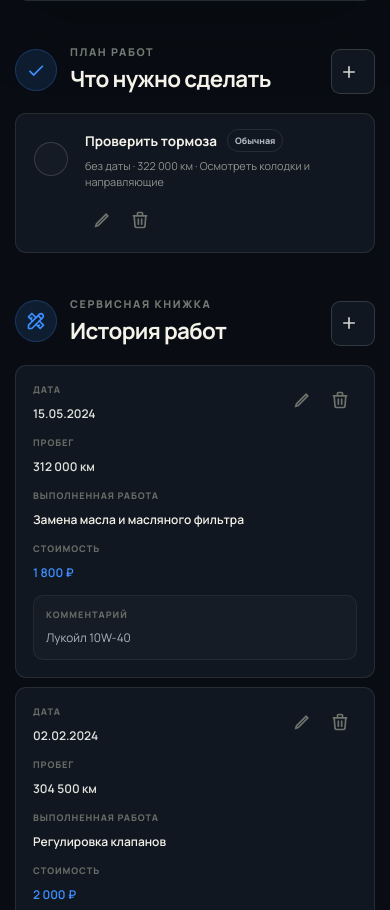
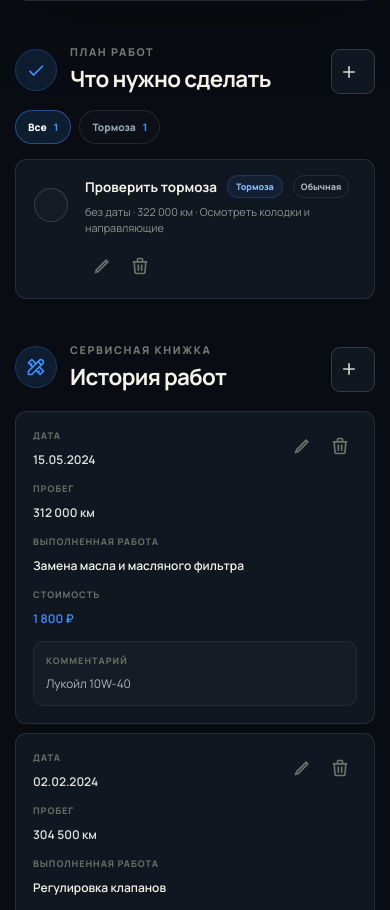
Before and after one commit to DavidShmidt/my-garage, a plain HTML site: page index.html in a window 390 px wide. Shown: the part 950-1860 px from the top of the page. Drawn offline with Linux system fonts and the light colour scheme.

Commit message:
Add task categories

```diff
--- a/index.html
+++ b/index.html
@@ -5,7 +5,7 @@
     <meta name="viewport" content="width=device-width, initial-scale=1">
     <meta name="theme-color" content="#090d13">
     <title>Мой гараж</title>
-    <link rel="stylesheet" href="styles.css?v=20260828-icons">
+    <link rel="stylesheet" href="styles.css?v=20260828-task-categories">
   </head>
   <body>
     <svg class="icon-sprite" aria-hidden="true">
@@ -106,6 +106,7 @@
               <button class="secondary-button" id="addTask"><svg><use href="#i-plus"></use></svg>Новая задача</button>
             </div>
 
+            <div class="task-filters" id="taskFilters" aria-label="Фильтр задач по категории"></div>
             <div class="tasks" id="tasksList"></div>
             <div class="empty-state" id="emptyTasks">
               <span><svg><use href="#i-check"></use></svg></span>
@@ -167,6 +168,24 @@
           <button class="close-button" type="button" data-close-dialog aria-label="Закрыть"><svg><use href="#i-close"></use></svg></button>
         </div>
         <label>Что нужно сделать<input name="title" required maxlength="120" placeholder="Например, проверить тормоза"></label>
+        <label>Категория
+          <select name="category">
+            <option>Двигатель</option>
+            <option>КПП / сцепление</option>
+            <option>Подвеска</option>
+            <option>Тормоза</option>
+            <option>Рулевое</option>
+            <option>Электрика</option>
+            <option>Кузов</option>
+            <option>Салон</option>
+            <option>Колёса / шины</option>
+            <option>Жидкости</option>
+            <option>Плановое ТО</option>
+            <option>Диагностика</option>
+            <option>Покупки</option>
+            <option>Прочее</option>
+          </select>
+        </label>
         <div class="form-row">
           <label>Плановая дата<input name="dueDate" type="date"></label>
           <label>Пробег, км<input name="mileage" type="number" min="0" step="1" placeholder="320000"></label>
@@ -257,6 +276,6 @@
     </dialog>
 
     <script src="config.js?v=20260828-comments"></script>
-    <script src="script.js?v=20260828-icons"></script>
+    <script src="script.js?v=20260828-task-categories"></script>
   </body>
 </html>
--- a/script.js
+++ b/script.js
@@ -1,5 +1,22 @@
 const STORAGE_KEY = "my-garage-v1";
 const SYNC_SETTINGS_KEY = "my-garage-sync-v1";
+const TASK_CATEGORIES = [
+  "Двигатель",
+  "КПП / сцепление",
+  "Подвеска",
+  "Тормоза",
+  "Рулевое",
+  "Электрика",
+  "Кузов",
+  "Салон",
+  "Колёса / шины",
+  "Жидкости",
+  "Плановое ТО",
+  "Диагностика",
+  "Покупки",
+  "Прочее"
+];
+const DEFAULT_TASK_CATEGORY = "Прочее";
 
 const defaultCars = [
   {
@@ -15,7 +32,7 @@ const defaultCars = [
     image: "assets/cars/vaz-2115.png",
     photo: "",
     tasks: [
-      { id: crypto.randomUUID(), title: "Проверить тормоза", dueDate: "", mileage: 322000, priority: "Обычная", status: "Нужно сделать", comment: "Осмотреть колодки и направляющие" }
+      { id: crypto.randomUUID(), title: "Проверить тормоза", category: "Тормоза", dueDate: "", mileage: 322000, priority: "Обычная", status: "Нужно сделать", comment: "Осмотреть колодки и направляющие" }
     ],
     records: [
       { id: crypto.randomUUID(), date: "2024-05-15", mileage: 312000, work: "Замена масла и масляного фильтра", cost: 1800, comment: "Лукойл 10W-40" },
@@ -50,6 +67,7 @@ let syncStatusMessage = "";
 let syncSettings = loadSyncSettings();
 let editingRecordId = null;
 let editingTaskId = null;
+let activeTaskCategory = "Все";
 
 const $ = (selector) => document.querySelector(selector);
 const elements = {
@@ -65,6 +83,7 @@ const elements = {
   records: $("#recordsList"),
   empty: $("#emptyState"),
   tasks: $("#tasksList"),
+  taskFilters: $("#taskFilters"),
   emptyTasks: $("#emptyTasks"),
   recordDialog: $("#recordDialog"),
   recordForm: $("#recordForm"),
@@ -83,6 +102,7 @@ const elements = {
 };
 
 const activeCar = () => cars.find((car) => car.id === activeId);
+const taskCategory = (task) => TASK_CATEGORIES.includes(task?.category) ? task.category : DEFAULT_TASK_CATEGORY;
 const formatMileage = (value) => new Intl.NumberFormat("ru-RU").format(Number(value) || 0);
 const formatCost = (value) => value === "" || value === null || value === undefined
   ? "—"
@@ -266,7 +286,11 @@ function renderRecords(car) {
 }
 
 function renderTasks(car) {
-  const tasks = sortTasks([...(car.tasks || [])]);
+  const allTasks = sortTasks([...(car.tasks || [])]);
+  const tasks = activeTaskCategory === "Все"
+    ? allTasks
+    : allTasks.filter((task) => taskCategory(task) === activeTaskCategory);
+  renderTaskFilters(allTasks);
   elements.tasks.innerHTML = tasks.map((task) => `
     <article class="task ${task.status === "Сделано" ? "done" : ""}">
       <button class="task-check" data-toggle-task="${task.id}" aria-label="Отметить задачу">
@@ -275,6 +299,7 @@ function renderTasks(car) {
       <div class="task-main">
         <div class="task-top">
           <strong>${escapeHtml(task.title)}</strong>
+          <span class="task-category">${escapeHtml(taskCategory(task))}</span>
           <span class="task-priority ${priorityClass(task.priority)}">${escapeHtml(task.priority || "Обычная")}</span>
         </div>
         <p>${task.dueDate ? `до ${formatDate(task.dueDate)}` : "без даты"}${task.mileage ? ` · ${formatMileage(task.mileage)} км` : ""}${task.comment ? ` · ${escapeHtml(task.comment)}` : ""}</p>
@@ -287,6 +312,22 @@ function renderTasks(car) {
   `).join("");
   elements.emptyTasks.hidden = tasks.length > 0;
   elements.tasks.hidden = tasks.length === 0;
+}
+
+function renderTaskFilters(tasks) {
+  const counts = tasks.reduce((result, task) => {
+    const category = taskCategory(task);
+    result[category] = (result[category] || 0) + 1;
+    return result;
+  }, {});
+  const visibleCategories = TASK_CATEGORIES.filter((category) => counts[category]);
+  const filters = ["Все", ...visibleCategories];
+  if (activeTaskCategory !== "Все" && !filters.includes(activeTaskCategory)) activeTaskCategory = "Все";
+  elements.taskFilters.hidden = filters.length <= 1;
+  elements.taskFilters.innerHTML = filters.map((category) => {
+    const count = category === "Все" ? tasks.length : counts[category];
+    return `<button type="button" class="${category === activeTaskCategory ? "active" : ""}" data-task-category="${escapeHtml(category)}">${escapeHtml(category)} <span>${count}</span></button>`;
+  }).join("");
 }
 
 function priorityClass(priority) {
@@ -348,6 +389,7 @@ function openTaskDialog(taskId = null) {
   elements.taskDialogTitle.textContent = taskId ? "Редактировать задачу" : "Новая задача";
   const task = (car.tasks || []).find((item) => item.id === taskId);
   elements.taskForm.elements.title.value = task?.title || "";
+  elements.taskForm.elements.category.value = taskCategory(task);
   elements.taskForm.elements.dueDate.value = task?.dueDate || "";
   elements.taskForm.elements.mileage.value = task?.mileage || "";
   elements.taskForm.elements.priority.value = task?.priority || "Обычная";
@@ -369,6 +411,13 @@ elements.nav.addEventListener("click", (event) => {
   render();
   closeMenu();
   window.scrollTo({ top: 0, behavior: "smooth" });
+});
+
+elements.taskFilters.addEventListener("click", (event) => {
+  const button = event.target.closest("[data-task-category]");
+  if (!button) return;
+  activeTaskCategory = button.dataset.taskCategory;
+  render();
 });
 
 ["#addRecord", "#addRecordSecondary", "#emptyAdd"].forEach((selector) => {
@@ -459,6 +508,7 @@ elements.taskForm.addEventListener("submit", (event) => {
   const nextTask = {
     id: task?.id || crypto.randomUUID(),
     title: String(data.get("title")).trim(),
+    category: String(data.get("category") || DEFAULT_TASK_CATEGORY),
     dueDate: String(data.get("dueDate") || ""),
     mileage: data.get("mileage") === "" ? "" : Number(data.get("mileage")),
     priority: String(data.get("priority") || "Обычная"),
--- a/styles.css
+++ b/styles.css
@@ -177,6 +177,20 @@ h1 { margin: 9px 0 6px; font-size: clamp(2.25rem, 4vw, 3.65rem); line-height: 1;
 .section-title h2 { margin: 4px 0 0; font-size: 1.4rem; letter-spacing: -.03em; }
 .secondary-button { padding: 0 15px; border: 1px solid var(--line-strong); color: #d2d5cf; background: var(--surface); }
 .secondary-button:hover { border-color: var(--accent); color: var(--accent); }
+.task-filters {
+  display: flex; flex-wrap: wrap; gap: 8px; margin: -3px 0 15px;
+}
+.task-filters[hidden] { display: none; }
+.task-filters button {
+  min-height: 34px; padding: 0 12px; border: 1px solid var(--line);
+  border-radius: 999px; color: #9aa5b1; background: rgba(255,255,255,.018);
+  font-size: .64rem; font-weight: 800; cursor: pointer;
+}
+.task-filters button:hover,
+.task-filters button.active {
+  color: #fff; border-color: rgba(61,143,255,.45); background: var(--accent-soft);
+}
+.task-filters span { margin-left: 5px; color: var(--accent); }
 .records { display: grid; gap: 9px; }
 .record {
   display: grid; gap: 13px; min-height: 78px; padding: 18px 15px 18px 22px;
@@ -222,6 +236,11 @@ h1 { margin: 9px 0 6px; font-size: clamp(2.25rem, 4vw, 3.65rem); line-height: 1;
 .task-top { display: flex; align-items: center; gap: 10px; min-width: 0; }
 .task-top strong { overflow: hidden; text-overflow: ellipsis; white-space: nowrap; font-size: .84rem; }
 .task-main p { margin: 6px 0 0; color: var(--muted); font-size: .68rem; line-height: 1.45; }
+.task-category {
+  flex: 0 0 auto; padding: 4px 8px; border: 1px solid rgba(61,143,255,.2);
+  border-radius: 999px; color: #8abaff; background: rgba(61,143,255,.08);
+  font-size: .56rem; font-weight: 800;
+}
 .task-priority {
   flex: 0 0 auto; padding: 4px 7px; border: 1px solid var(--line);
   border-radius: 999px; color: #aeb6bf; font-size: .56rem; font-weight: 800;
@@ -289,6 +308,7 @@ textarea { resize: vertical; }
   .record .record-actions { grid-column: 2; grid-row: 1 / span 4; align-self: start; }
   .record-note { padding: 12px; }
   .task { grid-template-columns: 38px minmax(0, 1fr); }
+  .task-top { flex-wrap: wrap; }
   .task .record-actions { grid-column: 2; justify-content: flex-start; }
 }
 
```
Also changed, not shown: 1 other file.
